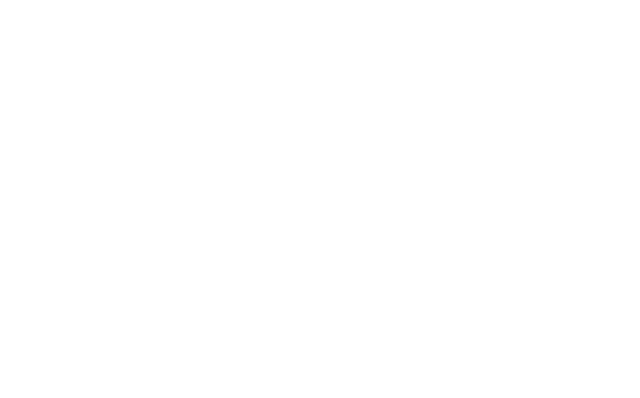
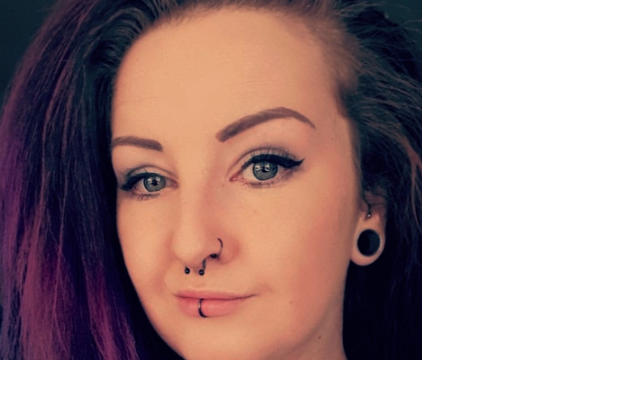
Before and after one commit to Dmp-86/bootstrap-resume, a plain HTML site: page index.html in a window 1280 px wide. Shown: the whole page, without its empty margins (0-640 px from the left). Drawn offline with nearby package versions, Linux system fonts and the light colour scheme.

Commit message:
Add structure for logo

```diff
--- a/assets/css/style.css
+++ b/assets/css/style.css
@@ -0,0 +1,16 @@
+@import url('https://fonts.googleapis.com/css?family=Roboto:100,200,300,400,500,600,700|Exo:100,200,300,400,500,600,700');
+
+header {
+    margin: 0;
+}
+
+.logo {
+    background: url("../images/Danni2.jpg");
+    background-position: center;
+    background-repeat: no-repeat;
+    background-size: cover;
+    min-height: 360px;
+    transition: all .5s ease-in-out;
+    -moz-transition: all .5s ease-in-out;
+    -webkit-transition: all .5s ease-in-out;
+}
--- a/index.html
+++ b/index.html
@@ -11,9 +11,9 @@
 <body>
     <header>
         <div class="row">
-            <div class="col-md-4">
+            <a href="index.html" class="col-md-4 logo">
 
-            </div>
+            </a>
             <div class="col-md-8">
 
             </div>
```
Also changed, not shown: assets/images/Danni2.jpg (added).
